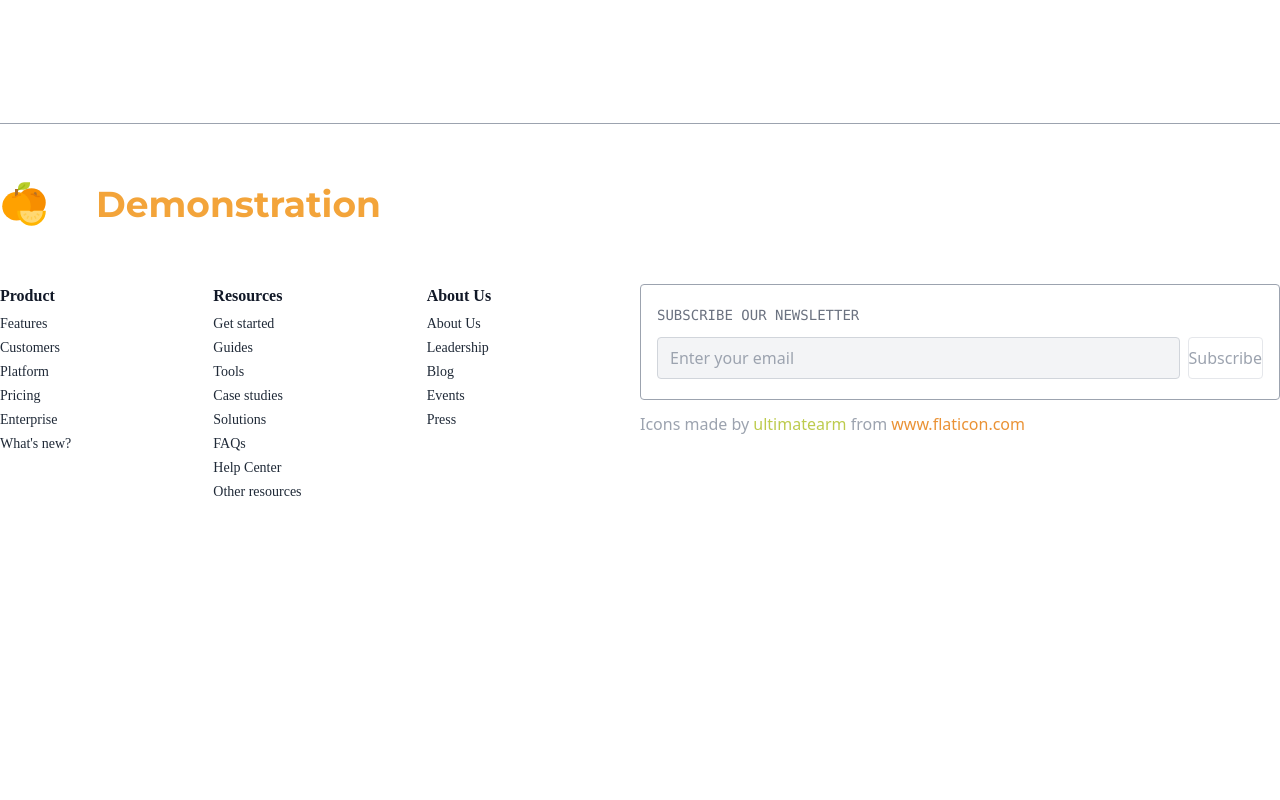
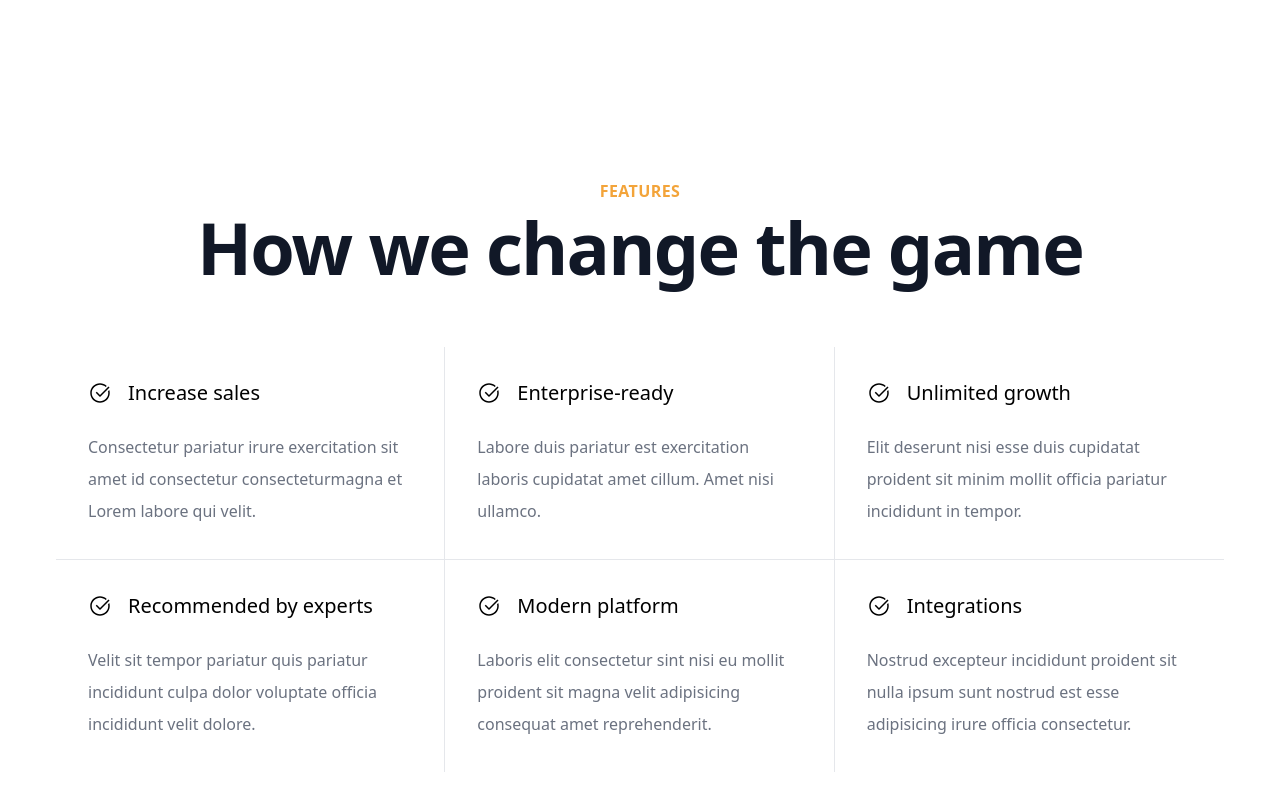
Before and after one commit to youkoucoding/next-homepage, a Next.js app: page / in a window 1280 px wide. Shown: the part 2060-2860 px from the top of the page. Before the commit the page ends 2628 px from the top, so only its background shows below. Built offline with nearby package versions, Linux system fonts and the light colour scheme; a web font is replaced by a local one.

Commit message:
Add gridfeature section

```diff
--- /dev/null
+++ b/components/gridFeature.js
@@ -0,0 +1,75 @@
+const GridFeature = () => (
+  <section className='bg-white pb-6'>
+    <div className='max-w-7xl mx-auto p-4 sm:p-6 lg:p-8'>
+      <div className='container mx-auto px-6 p-6 bg-white'>
+        <div className='mb-16 text-center'>
+          <h4 className='text-base text-primitive font-semibold tracking-wide uppercase'>Features</h4>
+          <p className='mt-2 text-5xl lg:text-7xl font-bold tracking-tight text-gray-900'>
+            How we change the game
+          </p>
+        </div>
+        <div className='flex flex-wrap my-12'>
+          <div className='w-full border-b md:w-1/2 md:border-r lg:w-1/3 p-8'>
+            <div className='flex items-center mb-6'>
+              <img width={20} height={20} src='check.svg' className='h-6 w-6 text-primitive' />
+              <div className='ml-4 text-xl'>Increase sales</div>
+            </div>
+            <p className='leading-loose text-gray-500'>
+              Consectetur pariatur irure exercitation sit amet id consectetur consecteturmagna et Lorem labore qui
+              velit.
+            </p>
+          </div>
+          <div className='w-full border-b md:w-1/2 lg:w-1/3 lg:border-r p-8'>
+            <div className='flex items-center mb-6'>
+              <img width={20} height={20} src='check.svg' className='h-6 w-6 text-primitive' />
+              <div className='ml-4 text-xl'>Enterprise-ready</div>
+            </div>
+            <p className='leading-loose text-gray-500 '>
+              Labore duis pariatur est exercitation laboris cupidatat amet cillum. Amet nisi ullamco.
+            </p>
+          </div>
+          <div className='w-full border-b md:w-1/2 md:border-r lg:w-1/3 lg:border-r-0 p-8'>
+            <div className="flex items-center mb-6">
+              <img width={20} height={20} src='check.svg' className='h-6 w-6 text-primitive' />
+              <div className='ml-4 text-xl'>Unlimited growth</div>
+            </div>
+            <p className='leading-loose text-gray-500'>
+              Elit deserunt nisi esse duis cupidatat proident sit minim mollit officia pariatur incididunt in tempor.
+            </p>
+          </div>
+          <div className='w-full border-b md:w-1/2 lg:w-1/3 lg:border-r lg:border-b-0 p-8'>
+            <div className='flex items-center mb-6'>
+              <img width={20} height={20} src='check.svg' className='h-6 w-6 text-primitive' />
+              <div className='ml-4 text-xl'>Recommended by experts</div>
+            </div>
+            <p className='leading-loose text-gray-500'>
+              Velit sit tempor pariatur quis pariatur incididunt culpa dolor voluptate officia incididunt velit dolore.
+            </p>
+          </div>
+          <div className='w-full border-b md:w-1/2 md:border-r md:border-b-0 lg:w-1/3 lg:border-b-0 p-8'>
+            <div className='flex items-center mb-6'>
+              <img width={20} height={20} src='check.svg' className='h-6 w-6 text-primitive' />
+              <div className='ml-4 text-xl'>Modern platform</div>
+            </div>
+            <p className='leading-loose text-gray-500'>
+              Laboris elit consectetur sint nisi eu mollit proident sit magna velit adipisicing consequat amet
+              reprehenderit.
+            </p>
+          </div>
+          <div className='w-full md:w-1/2 lg:w-1/3 p-8'>
+            <div className='flex items-center mb-6'>
+              <img width={20} height={20} src='check.svg' className='h-6 w-6 text-primitive' />
+              <div className='ml-4 text-xl'>Integrations</div>
+            </div>
+            <p className='leading-loose text-gray-500'>
+              Nostrud excepteur incididunt proident sit nulla ipsum sunt nostrud est esse adipisicing irure officia
+              consectetur.
+            </p>
+          </div>
+        </div>
+      </div>
+    </div>
+  </section>
+);
+
+export default GridFeature;
--- a/components/listSection.js
+++ b/components/listSection.js
@@ -23,8 +23,8 @@ const ListSection = () => (
   <section className='lg:py-28 pt-28 overflow-hidden'>
     <div className='max-w-7xl mx-auto p-4 sm:p-6 lg:p-8 bg-white'>
       <div className='mb-16 text-center'>
-        <h2 className='text-base text-indigo-600 font-semibold tracking-wide uppercase'>Grow your revenue</h2>
-        <p className='mt-2 pb-4 text-5xl lg:text-7xl font-bold tracking-tight text-gray-900'>
+        <h2 className='text-base text-primitive font-semibold tracking-wide uppercase'>Grow your revenue</h2>
+        <p className='mt-2 pb-4 text-5xl lg:text-7xl font-bold tracking-tight text-gray-800'>
           Transform your business
         </p>
       </div>
@@ -37,7 +37,7 @@ const ListSection = () => (
                   <span
                     className='flex w-16 h-16 mx-auto items-center
                       justify-center text-2xl font-bold rounded-full
-                      bg-blue-50 text-blue-500'
+                      bg-blue-50 text-primitive'
                   >
                     {index + 1}
                   </span>
--- a/pages/index.js
+++ b/pages/index.js
@@ -2,6 +2,7 @@ import Layout from '../components/layout';
 import Header from '../components/header';
 import ListSection from '../components/listSection';
 import ScrollingLogo from '../components/scrollingLogo';
+import GridFeature from '../components/gridFeature';
 
 
 export default function Home() {
@@ -11,6 +12,7 @@ export default function Home() {
         <Header />
         <ScrollingLogo />
         <ListSection />
+        <GridFeature />
       </main>
     </Layout>
   );
```
Also changed, not shown: public/check.svg (added).
